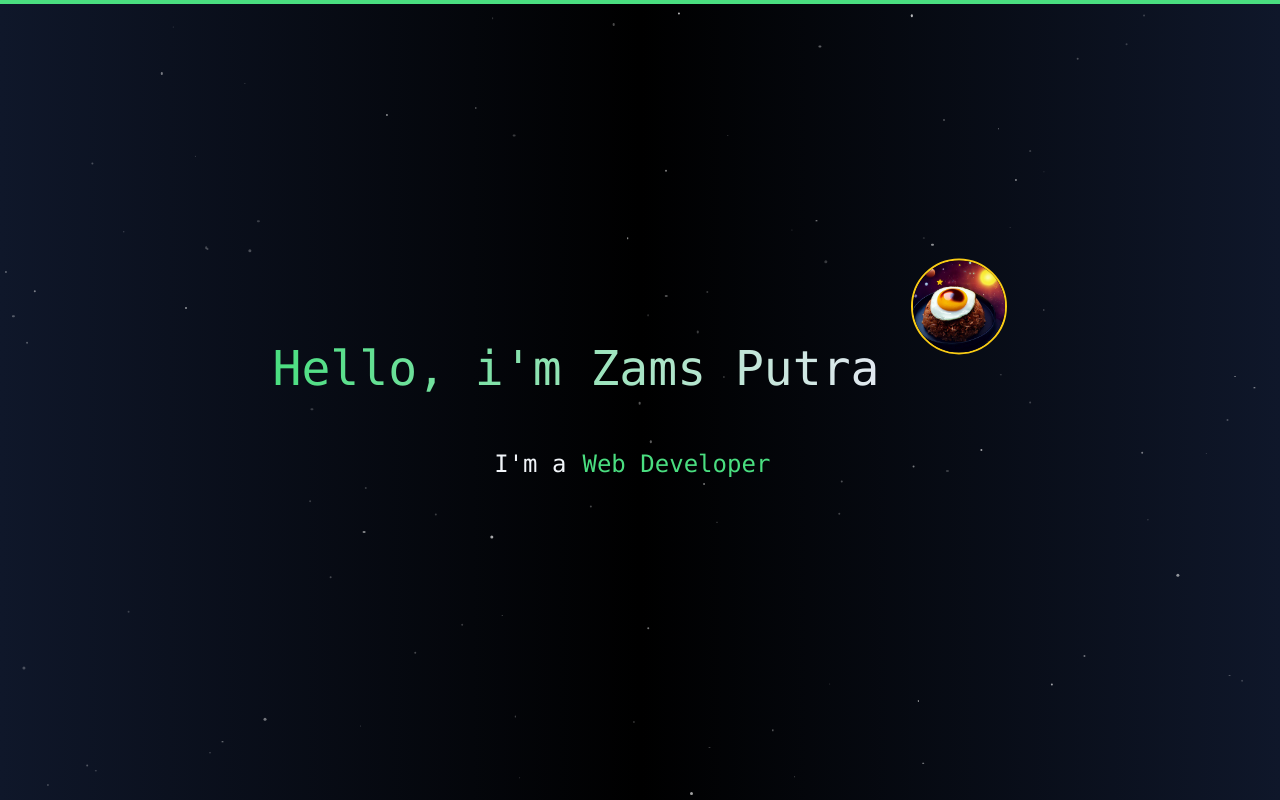
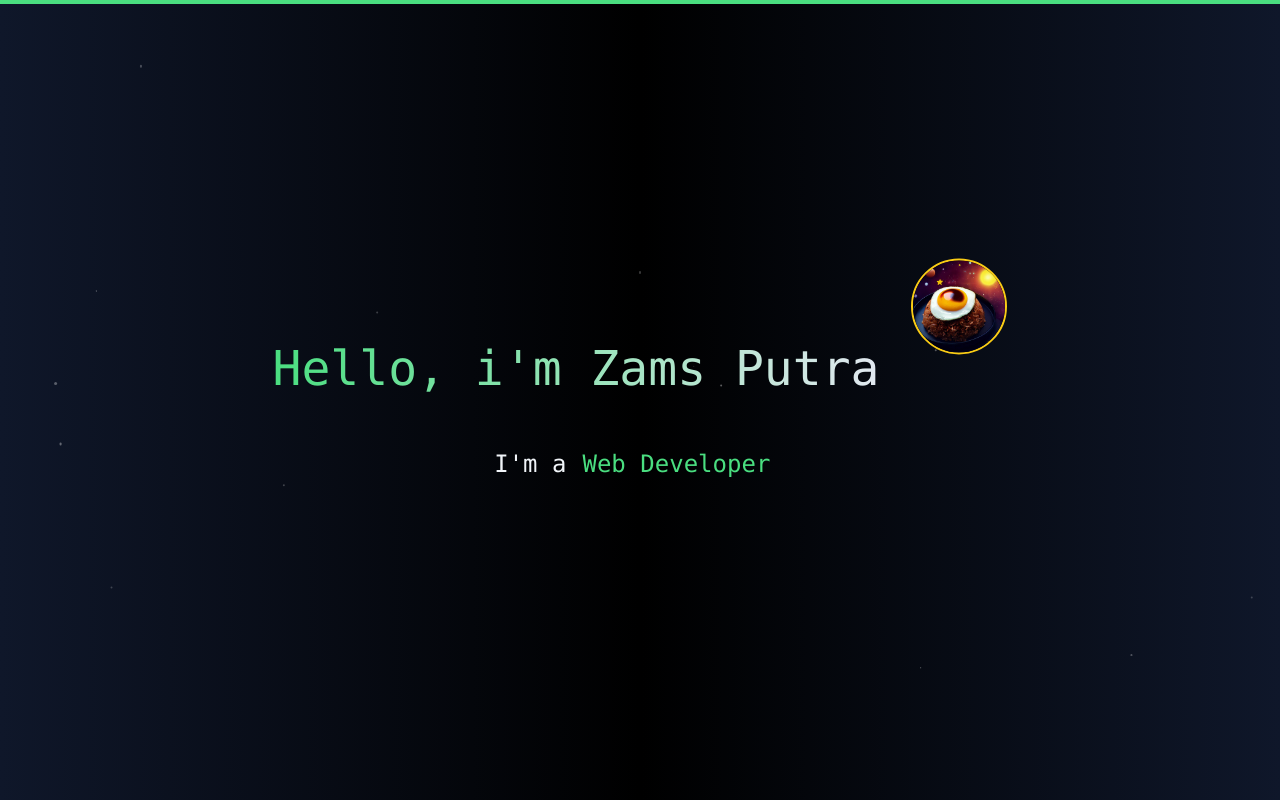
Before and after one commit to zams-putra/portfolio, a React (Vite) app: page / in a window 1280 px wide. Shown: the top 800 px of the page. Built offline with nearby package versions, Linux system fonts and the light colour scheme; no server answers.

Commit message:
add: performance

```diff
--- a/src/App.jsx
+++ b/src/App.jsx
@@ -83,7 +83,7 @@ function App() {
       <AnimatePresence mode="wait">
         {!isTerminal ? (
           <motion.div key="main" initial={{ opacity: 0, y: 100 }} animate={{ opacity: 1, y: 0 }} exit={{ opacity: 0, y: 100 }} transition={{ duration: 0.2 }} className="relative bg-gradient-to-r from-slate-900 via-black to-slate-900 text-slate-100 min-h-screen flex flex-col items-center gap-20 overflow-hidden">
-            <StarBackground count={100} />
+            <StarBackground count={15} />
             <AnimatePresence>{!notSplash && <SplashScreen />}</AnimatePresence>
 
             {notSplash && (
--- a/src/components/StarBackground.jsx
+++ b/src/components/StarBackground.jsx
@@ -2,7 +2,7 @@ import { motion } from "motion/react";
 import { useMemo } from "react";
 
 // eslint-disable-next-line react/prop-types
-export default function StarBackground({ count = 80 }) {
+export default function StarBackground({ count = 15 }) {
   const stars = useMemo(() => {
     return Array.from({ length: count }).map((_, i) => ({
       id: i,
```
